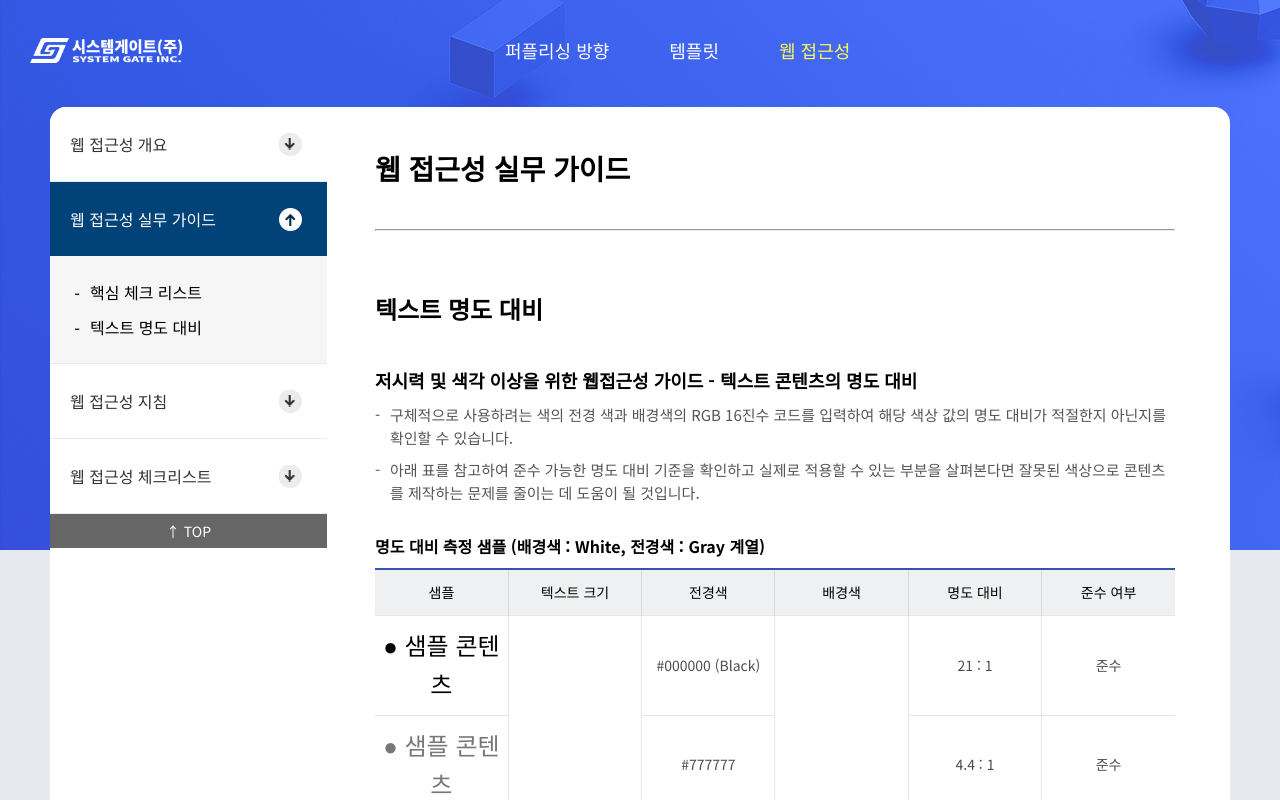
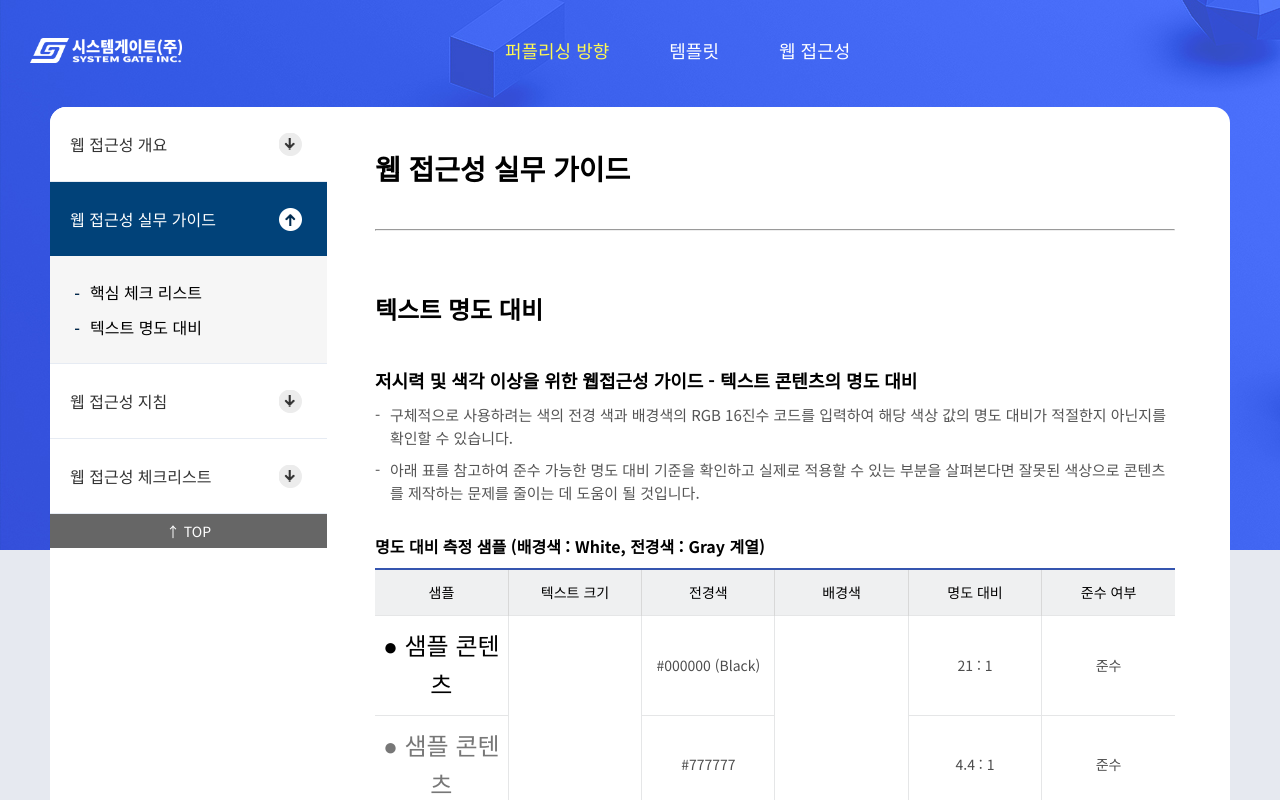
Before and after one commit to cha8731/systemgate, a plain HTML site: page w3c_site/sub_03_02_01.html in a window 1280 px wide. Shown: the top 800 px of the page. Drawn offline with nearby package versions, Linux system fonts and the light colour scheme; some packages are replaced by stand-ins of ours; a script that the page names is missing.

Commit message:
Update sub_03_02_01.html

```diff
--- a/w3c_site/sub_03_02_01.html
+++ b/w3c_site/sub_03_02_01.html
@@ -39,7 +39,8 @@
 <!-- 인클루드 -->
 <script type="text/javascript">
 $(document).ready( function() {
-	$("#mobile_menu").load("../mobile/mobile_menu.html");  //헤더 인클루드
+	$("#mobile_menu").load("../include/mobile_menu.html");  //헤더 인클루드
+	$("#pc_menu").load("../include/pc_menu.html");  //헤더 인클루드
 				}
 	);
 </script>
@@ -61,29 +62,7 @@ $(document).ready( function() {
 			</div>
 
 			<!-- diHeader -->
-			<header id="diHeader" class="dcHeader">
-
-			<div class="dcHeaderMenu">
-				<div class="basicWrapCenter">
-					<div class="dcLogoWarp">
-						<h1 id="diLogo">
-							<a href="../index.html" target="_self" title="시스템게이트 로고"><img src="../images/logo.png" alt="시스템게이트 로고"></a>
-						</h1>
-					</div>
-					<div class="dcMenuWrap" id="diNav">
-						<h2 class="blind">주메뉴</h2>
-						<ol>
-							<li><a href="../design_guide/sub_01_01_01.html" target="_self" class="dc1depthTit">퍼플리싱 방향</a></li>
-							<li><a href="../template/sub_02_01_01.html" target="_self" class="dc1depthTit">템플릿</a></li>
-							<li><a href="sub_03_01.html" target="_self" class="dc1depthTit dc1depthTit_on">웹 접근성</a></li>
-						</ol>
-					</div>
-					<div class="dcSiteMap">
-						 <button class="dcBtnAllMenuOpen" title="클릭하시면 전체메뉴를 확인할 수 있습니다." data-tooltip="chart02">전체메뉴</button>
-					</div>
-				</div>
-			</div>
-			</header>
+			<div id="pc_menu"></div>
 			<!-- //diHeader -->
 <!-- //diHeader -->
 
```
